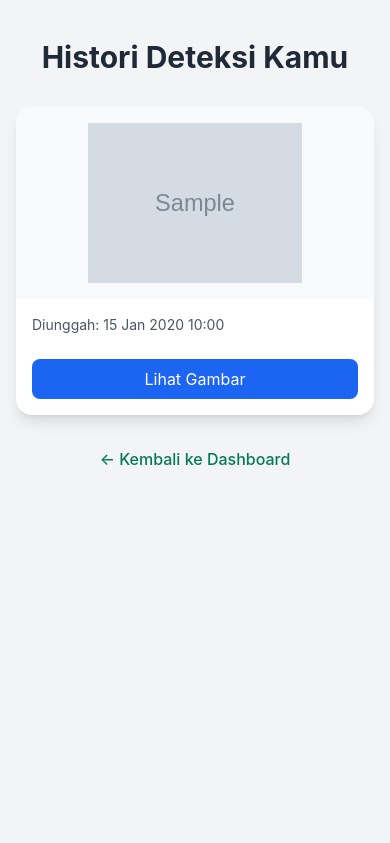
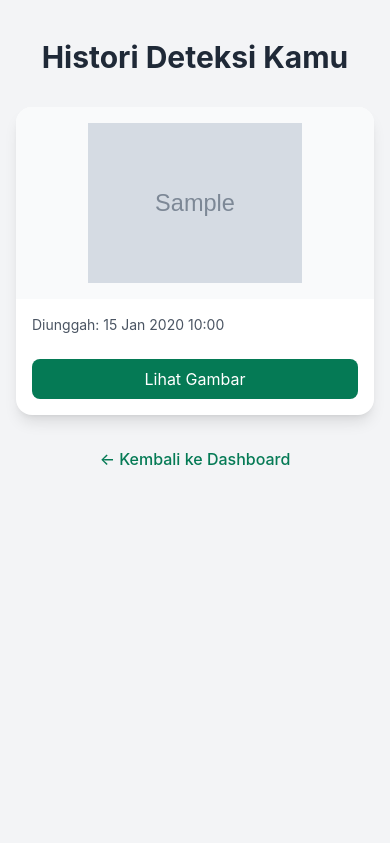
Before and after one commit to UPN-RF-DETECTORS/Web-WIth-Flask-and-Tailwind, a Flask app: page /history in a window 390 px wide. Shown: the part 65-908 px from the top of the page. Run offline with Flask 3, Linux system fonts and the light colour scheme; the visitor is signed in with stand-in values (Sample User, id 1); tables that the repository leaves empty hold one stand-in row (values such as "Sample post"); grey boxes marked "Sample" are stand-in pictures; style sheets or scripts are compiled from the project's sources; some libraries are stand-ins or nearby versions.

```diff
--- a/src/templates/history.html
+++ b/src/templates/history.html
@@ -32,7 +32,7 @@
                 </div>
 
                 <a href="{{ post.image_url }}"
-                    class="mt-2 text-center bg-blue-600 hover:bg-blue-700 text-white py-2 rounded-lg transition-colors">
+                    class="block mt-2 text-center bg-green-600 hover:bg-green-700 text-white py-2 rounded-lg transition-colors">
                     Lihat Gambar
                 </a>
             </div>
```
